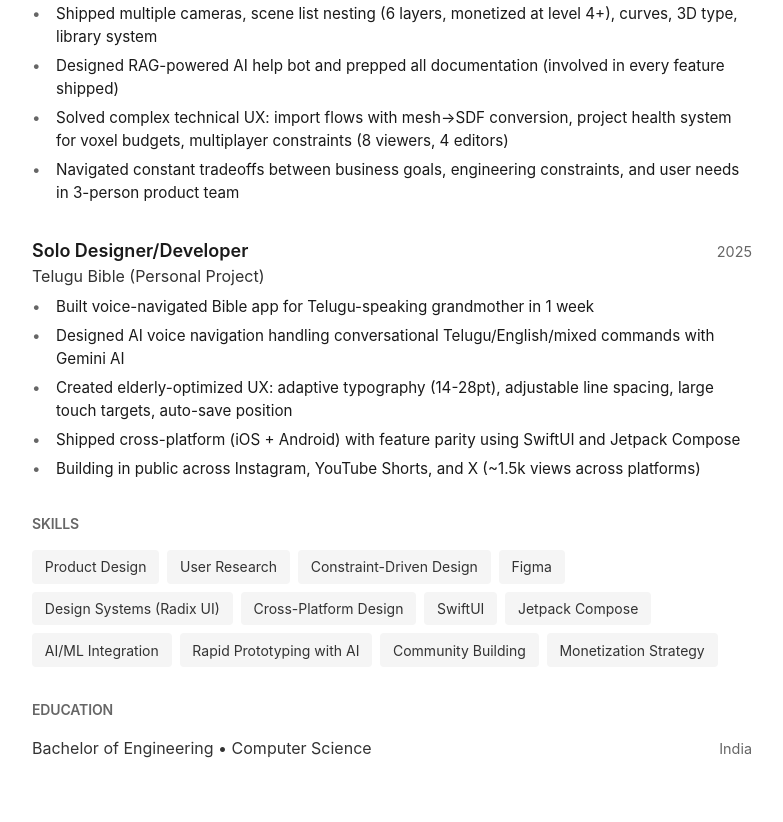
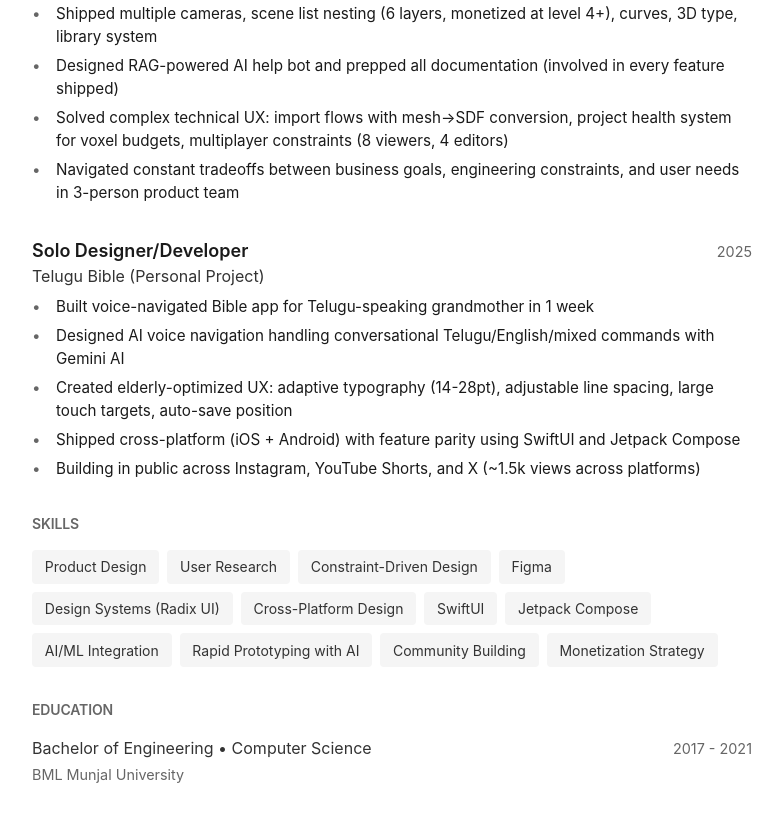
Before and after one commit to ratchetptnr/portfolio, a plain HTML site: page resume.html in a window 1280 px wide. Shown: the part 596-1418 px from the top of the page, without its empty margins (248-1031 px from the left). Drawn offline with Linux system fonts and the light colour scheme.

Commit message:
Add education details: BML Munjal University 2017-2021

```diff
--- a/resume.html
+++ b/resume.html
@@ -250,8 +250,9 @@
             <div class="job-header">
                 <div>
                     <div class="job-company">Bachelor of Engineering • Computer Science</div>
+                    <div style="font-size: 0.9rem; color: #666; margin-top: 0.25rem;">BML Munjal University</div>
                 </div>
-                <div class="job-dates">India</div>
+                <div class="job-dates">2017 - 2021</div>
             </div>
         </div>
     </section>
```
